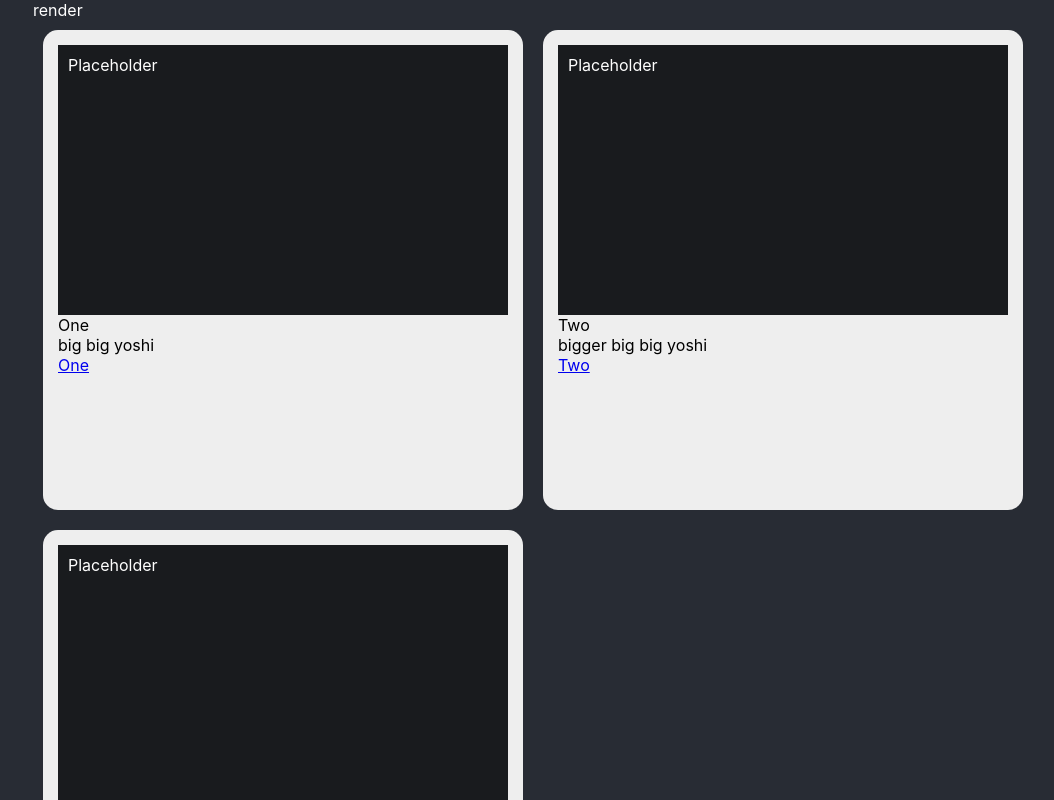
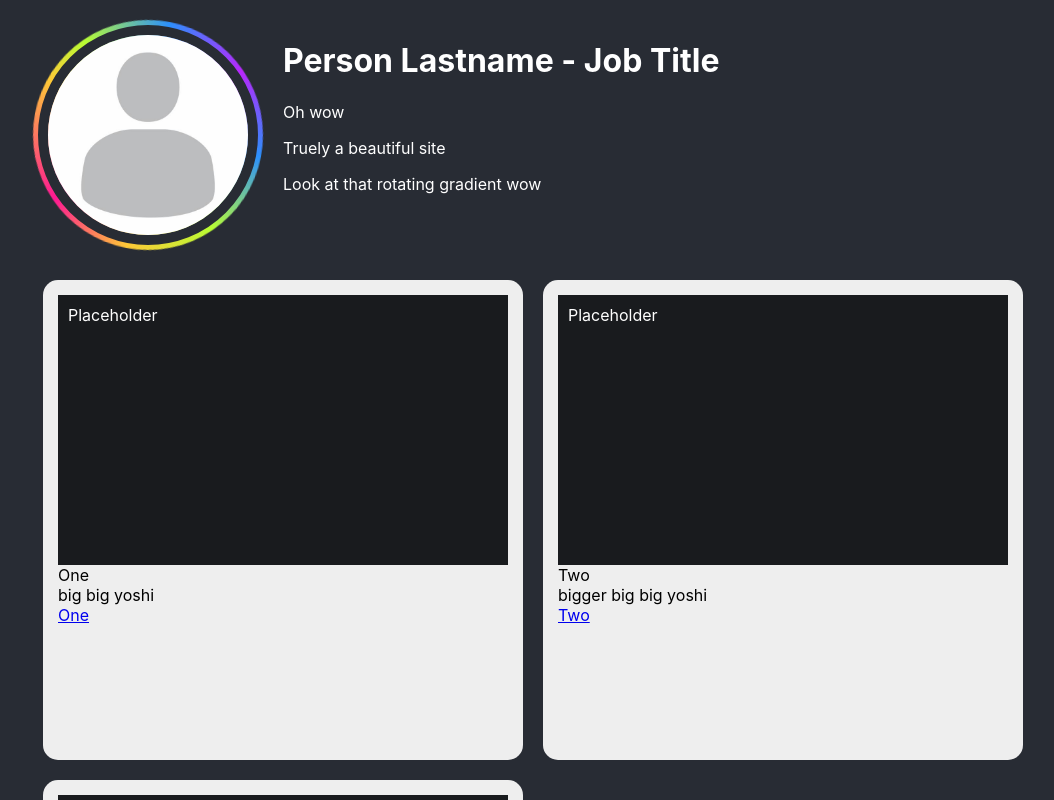
Before and after one commit to maciebey/mb-portfolio, a React (Create React App) app: page / in a window 1280 px wide. Shown: the top 800 px of the page, without its empty margins (107-1161 px from the left). Built offline with nearby package versions, Linux system fonts and the light colour scheme.

Commit message:
Person Component

```diff
--- a/src/App.css
+++ b/src/App.css
@@ -27,12 +27,9 @@
   visibility: hidden;
 }
 
-.info > div {
-  width: 100%;
-  height: 100%;
-}
-
 .project-card-large {
   max-width: 800px;
   background-color: #eee;
+  height: 100%;
+  margin: 0 auto;
 }
--- a/src/App.tsx
+++ b/src/App.tsx
@@ -2,7 +2,7 @@ import React, { useEffect, useState } from 'react';
 import { useParams } from 'react-router';
 import { useNavigate } from "react-router-dom";
 // component
-import { ProjectDisplay } from './component'
+import { Person, ProjectDisplay } from './component'
 // style
 import './App.css';
 // data
@@ -27,7 +27,7 @@ function App() {
   }
   return (
     <div className="App">
-      <div>render {id}</div>
+      <Person />
       <ProjectDisplay projectData={projects}/>
 
       <div className={`info ${id ? "": "hide"}`}>
--- /dev/null
+++ b/src/component/Person.css
@@ -0,0 +1,34 @@
+.person-container {
+  display: flex;
+  margin: 20px 0;
+}
+
+@keyframes spin {
+  0% {
+    transform: rotate(0deg)
+  }
+  100% {
+    transform: rotate(360deg)
+  }
+}
+
+.person-image {
+  background: conic-gradient( from -45deg,
+    #b827fc 0%, #2c90fc 12.5%, #b8fd33 25%, #fec837 37.5%, #fd1892 50%,
+    #fec837 67.5%, #b8fd33 75%, #2c90fc 87.5%, #b827fc 100%);
+  padding: 5px;
+  border-radius: 1000px;
+  animation: spin 20s linear infinite;
+}
+
+.person-image > img {
+  border: 10px solid #282c34;
+  width: 200px;
+  border-radius: inherit;
+  display: block;
+  animation: spin 20s linear infinite reverse;
+}
+
+.person-details {
+  margin-left: 20px;
+}
--- /dev/null
+++ b/src/component/Person.tsx
@@ -0,0 +1,20 @@
+import './Person.css';
+
+type PersonProps = {}
+const Person = ({}:PersonProps) => {
+  return (
+    <div className='person-container'>
+      <div className='person-image'>
+        <img src='/img/profile.jpg' />
+      </div>
+      <div className='person-details'>
+        <h1>Person Lastname - Job Title</h1>
+        <p>Oh wow</p>
+        <p>Truely a beautiful site</p>
+        <p>Look at that rotating gradient wow</p>
+      </div>
+    </div>
+  )
+}
+
+export default Person;
--- a/src/component/index.js
+++ b/src/component/index.js
@@ -1 +1,2 @@
 export {default as ProjectDisplay} from "./ProjectDisplay"
+export {default as Person} from "./Person"
```
Also changed, not shown: public/img/profile.jpg (added).
